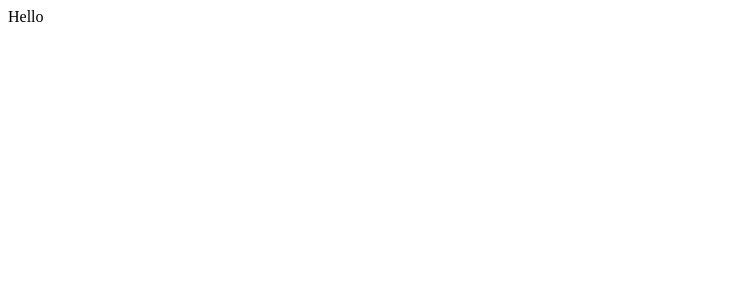
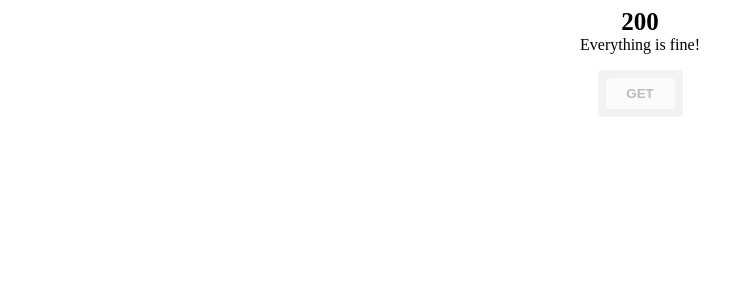
Before and after one commit to MarcoCilona/http-analyzer, a Vue app: page / in a window 1280 px wide. Shown: the top 300 px of the page, without its empty margins (0-754 px from the left). Built offline with nearby package versions, Linux system fonts and the light colour scheme.

Commit message:
created select element

```diff
--- a/src/App.vue
+++ b/src/App.vue
@@ -1,11 +1,25 @@
 <template lang="pug">
-  div Hello
+.container
+  .row.align-center
+    .column
+      .text-align-center.fs-25.fw-800 200
+      div Everything is fine!
+  .row.align-center.mt-4
+    .grey_medium.pa-2.br-4
+      Select
 </template>
 
 <script lang="ts">
 import { Component, Vue } from 'vue-property-decorator';
 
-@Component
+// Components
+import Select from './components/ui/Select.vue';
+
+@Component({
+  components: {
+    Select,
+  },
+})
 export default class App extends Vue {}
 </script>
 
--- /dev/null
+++ b/src/components/ui/Select.vue
@@ -0,0 +1,35 @@
+<template lang="pug">
+select.br-4.fw-600.grey--text.grey_light.ph-4.pv-2.custom-select-style.text-align-center
+  option(v-for='(item, index) in httpMethods', :key='index') {{ item.label }}
+</template>
+
+<script lang="ts">
+import { Component, Vue } from 'vue-property-decorator';
+
+@Component
+export default class Select extends Vue {
+  httpMethods: any[] = [
+    {
+      label: 'GET',
+      value: 'GET',
+    },
+    {
+      label: 'POST',
+      value: 'POST',
+    },
+  ];
+}
+</script>
+
+<style lang="scss" scoped>
+.custom-select-style {
+  appearance: none;
+  border: 0;
+  cursor: pointer;
+  outline: none;
+  text-align-last: center;
+  &::-ms-expand {
+    display: none;
+  }
+}
+</style>
--- a/src/main.ts
+++ b/src/main.ts
@@ -1,5 +1,7 @@
 import Vue from 'vue';
 import App from './App.vue';
+
+import './styles/main.scss';
 
 Vue.config.productionTip = false;
 
--- /dev/null
+++ b/src/styles/main.scss
@@ -0,0 +1,131 @@
+$colors: (
+    grey: '#BCBCBC',
+    grey_light: '#FBFBFB',
+    grey_medium: '#F2F2F2',
+);
+
+:root {
+  @each $key, $value in $colors {
+    --#{$key}: #{$value};
+    --fa-primary-color: #1D3C91;
+    --fa-primary-opacity: 1;
+    --fa-secondary-color: #202D50;
+    --fa-secondary-opacity: 1;
+  }
+};
+
+
+// Classes for background and text color
+@each $key, $value in $colors {
+    .#{$key} {
+        background-color: #{$value};
+    }
+    .#{$key}--text {
+        color: #{$value};
+    }
+}
+
+.align-center {
+    display: flex;
+    justify-content: center;
+}
+
+@for $i from 1 through 100 {
+    .br-#{$i} {
+        border-radius: calc(#{$i} * 1px);
+    }
+}
+
+.container {
+    display: flex;
+    flex-wrap: wrap;
+}
+
+.column {
+    display: flex;
+    flex-direction: column;
+}
+
+.row {
+    display: flex;
+    flex-direction: row;
+    width: 100%;
+}
+
+// Font sizes
+@for $i from 1 through 50 {
+  .fs-#{$i} {
+    font-size: calc(#{$i} * 1px);
+  }
+}
+
+// Font weights
+$values-weights: (400, 500, 600, 700, 800);
+@each $value in $values-weights {
+    .fw-#{$value} {
+        font-weight: #{$value};
+    }
+}
+
+// Padding and margin from 0px to 120px
+$directions: (
+  a: 'all',
+  b: 'bottom',
+  l: 'left',
+  r: 'right',
+  t: 'top',
+  h: 'horizontal',
+  v: 'vertical',
+);
+@for $i from 0 through 30 {
+  @each $key, $value in $directions {
+    .p#{$key}-#{$i} {
+      @if $key == a {
+        padding: calc(#{$i} * 4px);
+      } @else if $key == v {
+        padding-top: calc(#{$i} * 4px);
+        padding-bottom: calc(#{$i} * 4px);
+      } @else if $key == h {
+        padding-left: calc(#{$i} * 4px);
+        padding-right: calc(#{$i} * 4px);
+      } @else {
+        padding-#{$value}: calc(#{$i} * 4px);
+      }
+    }
+    .m#{$key}-#{$i} {
+      @if $key == a {
+        margin: calc(#{$i} * 4px);
+      } @else if $key == v {
+        margin-top: calc(#{$i} * 4px);
+        margin-bottom: calc(#{$i} * 4px);
+      } @else if $key == h {
+        margin-left: calc(#{$i} * 4px);
+        margin-right: calc(#{$i} * 4px);
+      } @else {
+        margin-#{$value}: calc(#{$i} * 4px);
+      }
+    }
+
+    .m#{$key}-n#{$i} {
+      @if $key == a {
+        margin: calc(#{$i} * -4px);
+      } @else if $key == v {
+        margin-top: calc(#{$i} * -4px);
+        margin-bottom: calc(#{$i} * -4px);
+      } @else if $key == h {
+        margin-left: calc(#{$i} * -4px);
+        margin-right: calc(#{$i} * -4px);
+      } @else {
+        margin-#{$value}: calc(#{$i} * -4px);
+      }
+    }
+  }
+};
+
+// Text align
+$values: (left, center, right);
+@each $value in $values {
+    .text-align-#{$value} {
+        text-align: #{$value};
+    }
+}
--- a/webpack.confing.js
+++ b/webpack.confing.js
@@ -1,8 +1,15 @@
+const path = require('path');
+
 module.exports = {
   module: {
     rules: {
       test: /\.pug$/,
       loader: 'pug-plain-loader'
     }
+  },
+  resolve: {
+    alias: {
+      src: path.resolve(__dirname, 'src'),
+    }
   }
 }
```
Also changed, not shown: .eslintrc.js.
